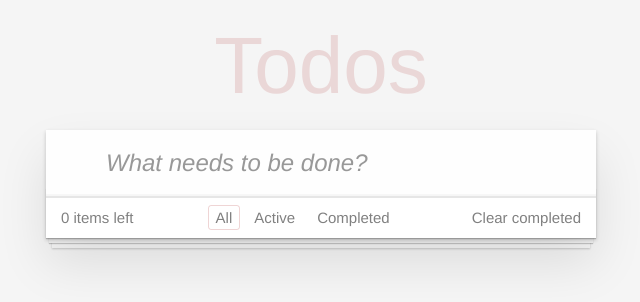
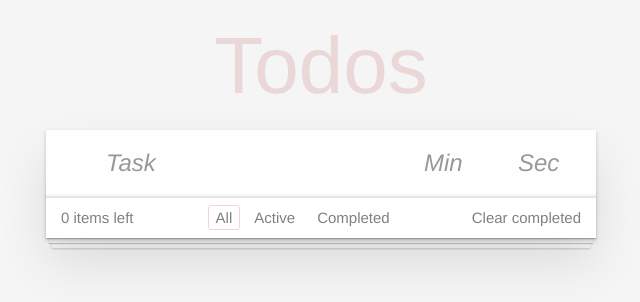
Before and after one commit to AlexLarioEv/TodoList, a React (Create React App) app: page / in a window 1280 px wide. Shown: the top 302 px of the page, without its empty margins (319-959 px from the left). Built offline with nearby package versions, Linux system fonts and the light colour scheme.

Commit message:
add timer

```diff
--- a/public/index.css
+++ b/public/index.css
@@ -84,7 +84,13 @@ body {
 	text-rendering: optimizeLegibility;
 }
 
+.new-todo-form {
+	display: flex;
+	margin-bottom: 0;
+}
+
 .new-todo,
+.new-todo-form .new-todo-form__timer,
 .edit {
 	position: relative;
 	margin: 0;
@@ -102,11 +108,20 @@ body {
 	-moz-osx-font-smoothing: grayscale;
 }
 
-.new-todo {
+.new-todo, .new-todo-form .new-todo-form__timer {
 	padding: 16px 16px 16px 60px;
 	border: none;
 	background: rgba(0, 0, 0, 0.003);
 	box-shadow: inset 0 -2px 1px rgba(0,0,0,0.03);
+}
+
+.new-todo {
+	width: 70%;
+}
+
+.new-todo-form .new-todo-form__timer {
+	width: 15%;
+	padding-left: 16px;
 }
 
 .main {
@@ -219,12 +234,16 @@ body {
 	padding: 15px 85px 15px 60px;
 }
 
-.todo-list li label .created {
+.todo-list li .view {
+	position: relative;
+}
+
+.todo-list li label .description {
 	font-size: 13px;
 	color: gray;
 }
 
-.todo-list li label .description {
+.todo-list li label .title {
 	word-break: break-all;
 	display: block;
 	line-height: 1.2;
@@ -233,20 +252,17 @@ body {
 	color: #4d4d4d;
 }
 
-.todo-list li.completed label .description {
+.todo-list li.completed label .title {
 	color: #cdcdcd;
 	text-decoration: line-through;
 }
 
 .todo-list li .icon {
-	position: absolute;
-	top: 0;
-	bottom: -3px;
 	width: 30px;
 	height: 40px;
 	font-size: 34px;
 	color: #cc9a9a;
-	margin: auto 0 11px;
+	margin: auto 0;
 	transition: color 0.2s ease-out;
 	cursor: pointer;
 }
@@ -256,6 +272,9 @@ body {
 }
 
 .todo-list li .icon-destroy {
+	position: absolute;
+	top: 0;
+	bottom: -3px;
 	right: 10px;
 }
 
@@ -264,12 +283,35 @@ body {
 }
 
 .todo-list li .icon-edit {
+	position: absolute;
+	top: 0;
+	bottom: -3px;
 	font-size: 19px;
 	right: 45px;
 }
 
 .todo-list li .icon-edit:after {
 	content: '✎';
+}
+
+.todo-list li .icon-pause,
+.todo-list li .icon-play {
+	font-size: 18px;
+	width: 18px;
+	height: 18px;
+	margin-right: 5px;
+}
+
+.todo-list li .icon-play {
+	font-size: 15px;
+}
+
+.icon-pause:after {
+	content: '⏸';
+}
+
+.icon-play:after {
+	content: '▶';
 }
 
 .todo-list li .edit {
--- a/src/components/app/app.tsx
+++ b/src/components/app/app.tsx
@@ -1,3 +1,4 @@
+/* eslint-disable no-param-reassign */
 import React, { Component } from 'react'
 import { v4 as uuidv4 } from 'uuid'
 
@@ -14,17 +15,19 @@ class App extends Component<object, State> {
     filterValue: 'all',
   }
 
-  createTodoItem(label: string) {
+  createTodoItem(label: string, seconds: string, minutes: string) {
     return {
       label,
       done: false,
       id: uuidv4(),
       date: new Date(),
+      seconds,
+      minutes,
     }
   }
 
-  addItem = (text: string) => {
-    const newItem = this.createTodoItem(text)
+  addItem = (text: string, seconds: string, minutes: string) => {
+    const newItem = this.createTodoItem(text, seconds, minutes)
 
     this.setState(({ todoData }): Pick<State, 'todoData'> => {
       const newArr = [...todoData, newItem]
@@ -32,6 +35,7 @@ class App extends Component<object, State> {
         todoData: newArr,
       }
     })
+    return newItem.id
   }
 
   onToggleDone = (id: string): void => {
@@ -99,7 +103,7 @@ class App extends Component<object, State> {
   }
 
   counterTask = (): number => {
-    return this.state.todoData.filter((el) => el.done === false).length
+    return this.state.todoData.reduce((acc, el) => acc + (el.done === false ? 1 : 0), 0)
   }
 
   render() {
--- a/src/components/new-task-form/new-task-form.css
+++ b/src/components/new-task-form/new-task-form.css
@@ -1,4 +1,10 @@
+.new-todo-form {
+  display: flex;
+  margin-bottom: 0;
+}
+
 .new-todo,
+.new-todo-form .new-todo-form__timer,
 .edit {
   position: relative;
   margin: 0;
@@ -16,13 +22,19 @@
   -moz-osx-font-smoothing: grayscale;
 }
 
-.form-todo {
-  margin: 0;
-}
-
-.new-todo {
+.new-todo,
+.new-todo-form .new-todo-form__timer {
   padding: 16px 16px 16px 60px;
   border: none;
   background: rgba(0, 0, 0, 0.003);
   box-shadow: inset 0 -2px 1px rgba(0, 0, 0, 0.03);
 }
+
+.new-todo {
+  width: 70%;
+}
+
+.new-todo-form .new-todo-form__timer {
+  width: 18%;
+  padding-left: 16px;
+}
--- a/src/components/new-task-form/new-task-form.tsx
+++ b/src/components/new-task-form/new-task-form.tsx
@@ -1,17 +1,24 @@
+/* eslint-disable prefer-destructuring */
 import React, { Component } from 'react'
 import './new-task-form.css'
 
 interface State {
   label: string
+  minutes: string
+  seconds: string
+  id: string
 }
 
 interface Props {
-  addItem: (arg0: string) => void
+  addItem: (text: string, seconds: string, minutes: string) => string
 }
 
 class NewTaskForm extends Component<Props, State> {
   state = {
     label: '',
+    minutes: '',
+    seconds: '',
+    id: '',
   }
 
   onLabeChange: React.ChangeEventHandler<HTMLInputElement> = (e) => {
@@ -20,12 +27,40 @@ class NewTaskForm extends Component<Props, State> {
     })
   }
 
+  onMinChange: React.ChangeEventHandler<HTMLInputElement> = (e) => {
+    this.setState({
+      minutes: e.target.value,
+    })
+  }
+
+  onSecChange: React.ChangeEventHandler<HTMLInputElement> = (e) => {
+    this.setState({
+      seconds: e.target.value,
+    })
+  }
+
+  runTimer() {
+    let seconds = this.state.seconds
+    let minutes = this.state.minutes
+    setInterval(() => {
+      if (Number(seconds) >= 5) {
+        minutes = String(Number(minutes) + 1)
+        seconds = '0'
+      }
+      seconds = String(Number(seconds) + 1)
+    }, 1000)
+    return seconds
+  }
+
   onSubmit: React.FormEventHandler<HTMLFormElement> = (e) => {
     e.preventDefault()
     if (this.state.label.match(/\S/)) {
-      this.props.addItem(this.state.label)
+      const id = this.props.addItem(this.state.label, this.state.seconds, this.state.minutes)
       this.setState({
+        id,
         label: '',
+        minutes: '',
+        seconds: '',
       })
     }
   }
@@ -34,14 +69,35 @@ class NewTaskForm extends Component<Props, State> {
     return (
       <header className="header">
         <h1>Todos</h1>
-        <form className="form-todo" onSubmit={this.onSubmit}>
+        <form className="new-todo-form" onSubmit={this.onSubmit}>
           <input
+            type={'text'}
             className="new-todo"
-            placeholder="What needs to be done?"
+            placeholder="Task"
             autoFocus
             onChange={this.onLabeChange}
             value={this.state.label}
+            required
           />
+          <input
+            type={'number'}
+            className="new-todo-form__timer"
+            placeholder="Min"
+            onChange={this.onMinChange}
+            value={this.state.minutes}
+            min={0}
+            max={60}
+          />
+          <input
+            type={'number'}
+            className="new-todo-form__timer"
+            placeholder="Sec"
+            onChange={this.onSecChange}
+            value={this.state.seconds}
+            min={0}
+            max={60}
+          />
+          <button type="submit"></button>
         </form>
       </header>
     )
--- a/src/components/task-list/task-list.css
+++ b/src/components/task-list/task-list.css
@@ -7,7 +7,7 @@
 .toggle-all {
   width: 1px;
   height: 1px;
-  border: none;
+  border: none; /* Mobile Safari */
   opacity: 0;
   position: absolute;
   right: 100%;
@@ -108,12 +108,16 @@
   padding: 15px 85px 15px 60px;
 }
 
-.todo-list li label .created {
+.todo-list li .view {
+  position: relative;
+}
+
+.todo-list li label .description {
   font-size: 13px;
   color: gray;
 }
 
-.todo-list li label .description {
+.todo-list li label .title {
   word-break: break-all;
   display: block;
   line-height: 1.2;
@@ -122,20 +126,17 @@
   color: #4d4d4d;
 }
 
-.todo-list li.completed label .description {
+.todo-list li.completed label .title {
   color: #cdcdcd;
   text-decoration: line-through;
 }
 
 .todo-list li .icon {
-  position: absolute;
-  top: 0;
-  bottom: -3px;
   width: 30px;
   height: 40px;
   font-size: 34px;
   color: #cc9a9a;
-  margin: auto 0 11px;
+  margin: auto 0;
   transition: color 0.2s ease-out;
   cursor: pointer;
 }
@@ -145,6 +146,9 @@
 }
 
 .todo-list li .icon-destroy {
+  position: absolute;
+  top: 0;
+  bottom: -3px;
   right: 10px;
 }
 
@@ -153,12 +157,35 @@
 }
 
 .todo-list li .icon-edit {
+  position: absolute;
+  top: 0;
+  bottom: -3px;
   font-size: 19px;
   right: 45px;
 }
 
 .todo-list li .icon-edit:after {
   content: '✎';
+}
+
+.todo-list li .icon-pause,
+.todo-list li .icon-play {
+  font-size: 18px;
+  width: 18px;
+  height: 18px;
+  margin-right: 5px;
+}
+
+.todo-list li .icon-play {
+  font-size: 15px;
+}
+
+.icon-pause:after {
+  content: '⏸';
+}
+
+.icon-play:after {
+  content: '▶';
 }
 
 .todo-list li .edit {
@@ -168,14 +195,3 @@
 .todo-list li.editing:last-child {
   margin-bottom: -1px;
 }
-
-@media screen and (-webkit-min-device-pixel-ratio: 0) {
-  .toggle-all,
-  .todo-list li .toggle {
-    background: none;
-  }
-
-  .todo-list li .toggle {
-    height: 40px;
-  }
-}
--- a/src/components/task/task.tsx
+++ b/src/components/task/task.tsx
@@ -2,6 +2,7 @@ import React, { Component } from 'react'
 import { formatDistanceToNow } from 'date-fns'
 
 import { IDoto } from '../../types/data'
+import Timer from '../timer/timer'
 
 import './task.css'
 
@@ -49,7 +50,7 @@ class Task extends Component<Props, State> {
   }
 
   render() {
-    const { label, onToggleDone, done, date } = this.props
+    const { label, onToggleDone, done, date, seconds, minutes } = this.props
     const { isEditiong } = this.state
     const element = (
       <form className="form-task" onSubmit={this.onSubmit}>
@@ -62,8 +63,9 @@ class Task extends Component<Props, State> {
         <div className="view">
           <input className="toggle" type="checkbox" onClick={onToggleDone} checked={!!done} readOnly />
           <label>
-            <span className="description"> {label}</span>
-            <span className="created">{formatDistanceToNow(date, { addSuffix: true })}</span>
+            <span className="title"> {label}</span>
+            <Timer seconds={seconds} minutes={minutes}></Timer>
+            <span className="description">{formatDistanceToNow(date, { addSuffix: true })}</span>
           </label>
           <button className="icon icon-edit" onClick={this.onToggleChange}></button>
           <button className="icon icon-destroy" onClick={this.props.onDeleted}></button>
--- /dev/null
+++ b/src/components/timer/timer.tsx
@@ -0,0 +1,60 @@
+import React, { Component } from 'react'
+
+interface Props {
+  minutes: string
+  seconds: string
+}
+
+interface State {
+  minutes: string
+  seconds: string
+  timeRunner: boolean
+}
+
+class Timer extends Component<Props, State> {
+  state = {
+    minutes: this.props.minutes,
+    seconds: this.props.seconds,
+    timeRunner: true,
+  }
+
+  onClickPlay = () => {
+    this.setState({ timeRunner: true })
+  }
+
+  onClickPause = () => {
+    this.setState({ timeRunner: false })
+  }
+
+  runTimer(seconds: string, minutes: string) {
+    setInterval(() => {
+      if (this.state.timeRunner) {
+        if (Number(seconds) <= 0) {
+          if (Number(minutes) <= 0) {
+            return this.setState({ timeRunner: false, seconds: 'Dzin!!!', minutes: 'Dzin' })
+          }
+          minutes = String(Number(minutes) - 1)
+          seconds = '60'
+        }
+        seconds = String(Number(seconds) - 1)
+        this.setState({ seconds, minutes })
+      }
+    }, 1000)
+    return this.setState({ seconds, minutes })
+  }
+
+  componentDidMount(): void {
+    this.runTimer(this.state.seconds, this.state.minutes)
+  }
+
+  render(): React.ReactNode {
+    return (
+      <span className="description">
+        <button className="icon icon-play" onClick={this.onClickPlay}></button>
+        <button className="icon icon-pause" onClick={this.onClickPause}></button>
+        {this.state.minutes.padStart(2, '0')}:{this.state.seconds.padStart(2, '0')}
+      </span>
+    )
+  }
+}
+export default Timer
--- a/src/types/data.ts
+++ b/src/types/data.ts
@@ -3,6 +3,8 @@ export interface IDoto {
   done: boolean | string
   id: string
   date: Date
+  seconds: string
+  minutes: string
 }
 
 export interface IFilter {
```
Also changed, not shown: 1 other file (tests, documents, lock files or other folders).
